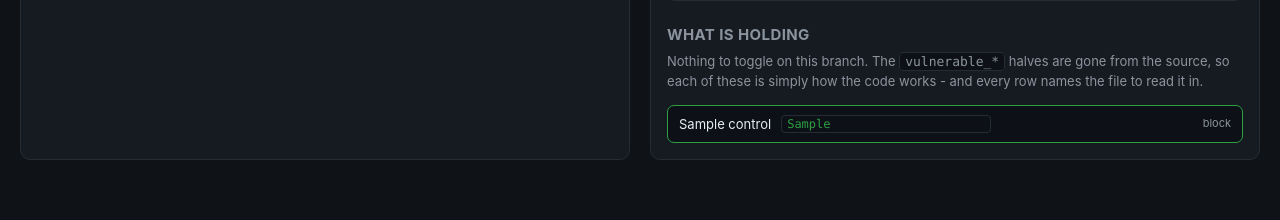
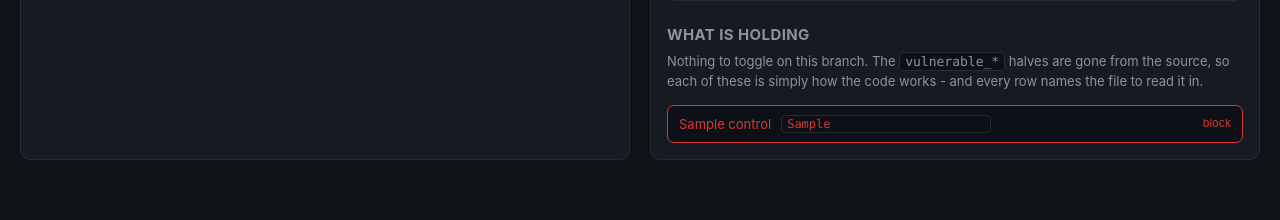
Before and after one commit to kenken64/Deploying-Safe-and-Secure-AI_Agents, a Python web app: template workshop-day1/store/templates/console.html in a window 1280 px wide. Shown: the part 863-1083 px from the top of the page. Run offline with Jinja, Linux system fonts and the light colour scheme; the template is opened without the code that fills it: most values are stand-ins (such as "Sample title", 1, 10 or a date in 2020).

Commit message:
Show the fixes in red on both days
The console's "What is holding" panel and step 3 of each tutorial list the
mechanisms that close an attack. On the solution branch those rows ARE the
fixes, so they get a red font: `.ctl.fix` reuses the existing --red token
instead of the green `.ctl.on` styling.

Scoped to the fix rows only - the lights, the trace, the badges and every other
element keep the colours they had.

Co-Authored-By: Claude Opus 5 <noreply@anthropic.com>
Claude-Session: https://claude.ai/code/session_012SiqL4JqTqU6e3oTFnWbqu

```diff
--- a/workshop-day1/store/templates/base.html
+++ b/workshop-day1/store/templates/base.html
@@ -69,6 +69,10 @@ blockquote{border-left:3px solid var(--accent);margin:14px 0;padding:2px 0 2px 1
 .ctl .k{font:12px var(--mono);color:var(--dim);min-width:210px}
 .ctl.on{border-color:var(--green)} .ctl.on .k{color:var(--green)}
 .ctl .blk{margin-left:auto;font-size:11px;color:var(--dim)}
+/* A row that IS a fix, on the solution branch. Red so the answer key reads as
+   the answer key at a glance - everything else keeps its usual colour. */
+.ctl.fix{border-color:var(--red)}
+.ctl.fix span,.ctl.fix .k,.ctl.fix code{color:var(--red)}
 .pill{display:inline-block;font:11px var(--mono);padding:2px 7px;border-radius:999px;
   border:1px solid var(--edge);color:var(--dim);margin-right:5px}
 .attack{display:flex;gap:10px;align-items:flex-start;padding:10px;border:1px solid var(--edge);
--- a/workshop-day1/store/templates/console.html
+++ b/workshop-day1/store/templates/console.html
@@ -77,7 +77,7 @@
       every row names the file to read it in.</p>
     <div class="controls" id="controls">
       {% for c in controls %}
-      <label class="ctl on">
+      <label class="ctl fix">
         <span>{{ c.label }}</span>
         <code class="k">{{ c.lives_in }}</code>
         <span class="blk">block {{ c.block }}</span>
--- a/workshop-day1/store/templates/tutorials.html
+++ b/workshop-day1/store/templates/tutorials.html
@@ -37,7 +37,7 @@
         code got here. What is standing in this attack's way now:</span>
         <div class="controls" style="margin-top:9px">
         {% for c in lab.controls %}
-          <label class="ctl on"><span class="k">{{ c.key }}</span></label>
+          <label class="ctl fix"><span class="k">{{ c.key }}</span></label>
         {% endfor %}
         </div>
       </div>
--- a/workshop-day2/store/templates/base.html
+++ b/workshop-day2/store/templates/base.html
@@ -69,6 +69,10 @@ blockquote{border-left:3px solid var(--accent);margin:14px 0;padding:2px 0 2px 1
 .ctl .k{font:12px var(--mono);color:var(--dim);min-width:210px}
 .ctl.on{border-color:var(--green)} .ctl.on .k{color:var(--green)}
 .ctl .blk{margin-left:auto;font-size:11px;color:var(--dim)}
+/* A row that IS a fix, on the solution branch. Red so the answer key reads as
+   the answer key at a glance - everything else keeps its usual colour. */
+.ctl.fix{border-color:var(--red)}
+.ctl.fix span,.ctl.fix .k,.ctl.fix code{color:var(--red)}
 .pill{display:inline-block;font:11px var(--mono);padding:2px 7px;border-radius:999px;
   border:1px solid var(--edge);color:var(--dim);margin-right:5px}
 .approve{display:flex;gap:9px;align-items:center;padding:10px;border:1px solid var(--amber);
--- a/workshop-day2/store/templates/console.html
+++ b/workshop-day2/store/templates/console.html
@@ -87,7 +87,7 @@
       every row names the file to read it in.</p>
     <div class="controls" id="controls">
       {% for c in controls %}
-      <label class="ctl on">
+      <label class="ctl fix">
         <span>{{ c.label }}</span>
         <code class="k">{{ c.lives_in }}</code>
         <span class="blk">block {{ c.block }}</span>
--- a/workshop-day2/store/templates/tutorials.html
+++ b/workshop-day2/store/templates/tutorials.html
@@ -37,7 +37,7 @@
         code got here. What is standing in this attack's way now:</span>
         <div class="controls" style="margin-top:9px">
         {% for c in lab.controls %}
-          <label class="ctl on"><span class="k">{{ c.key }}</span></label>
+          <label class="ctl fix"><span class="k">{{ c.key }}</span></label>
         {% endfor %}
         </div>
       </div>
```
